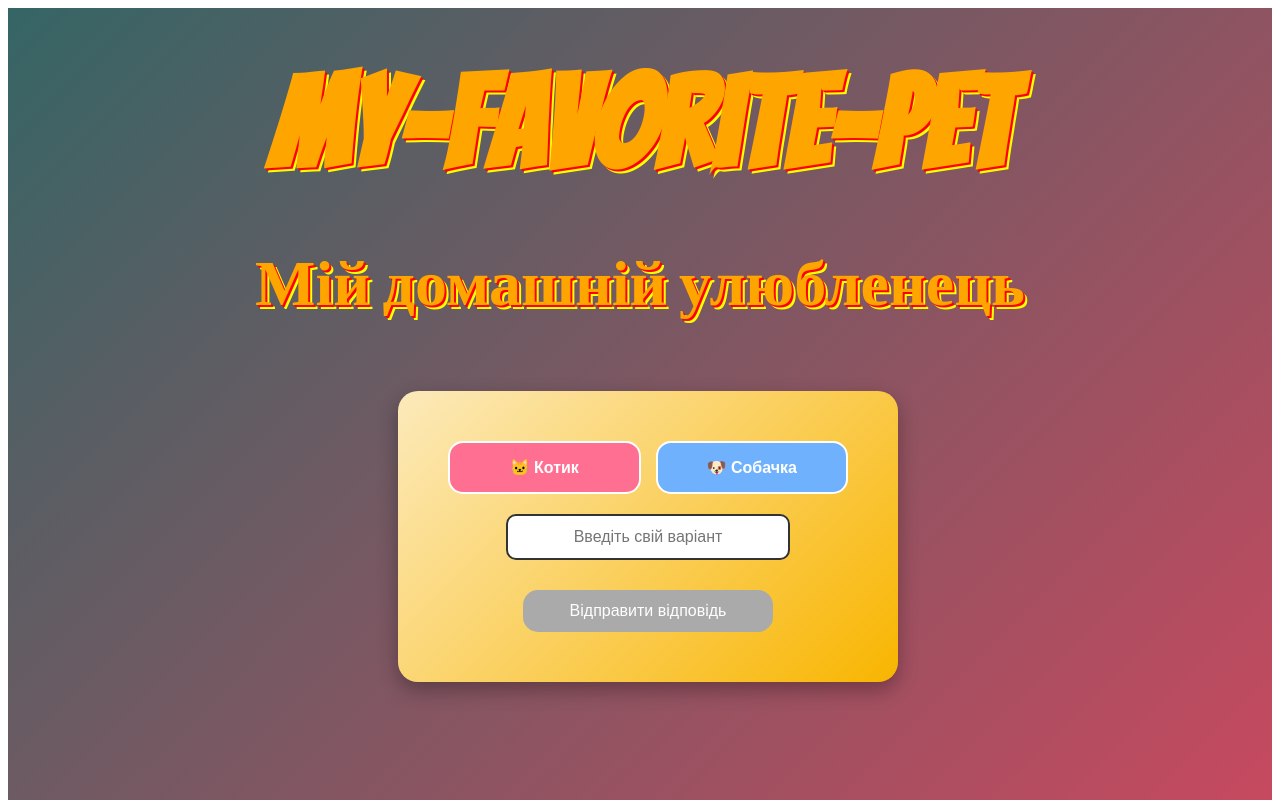
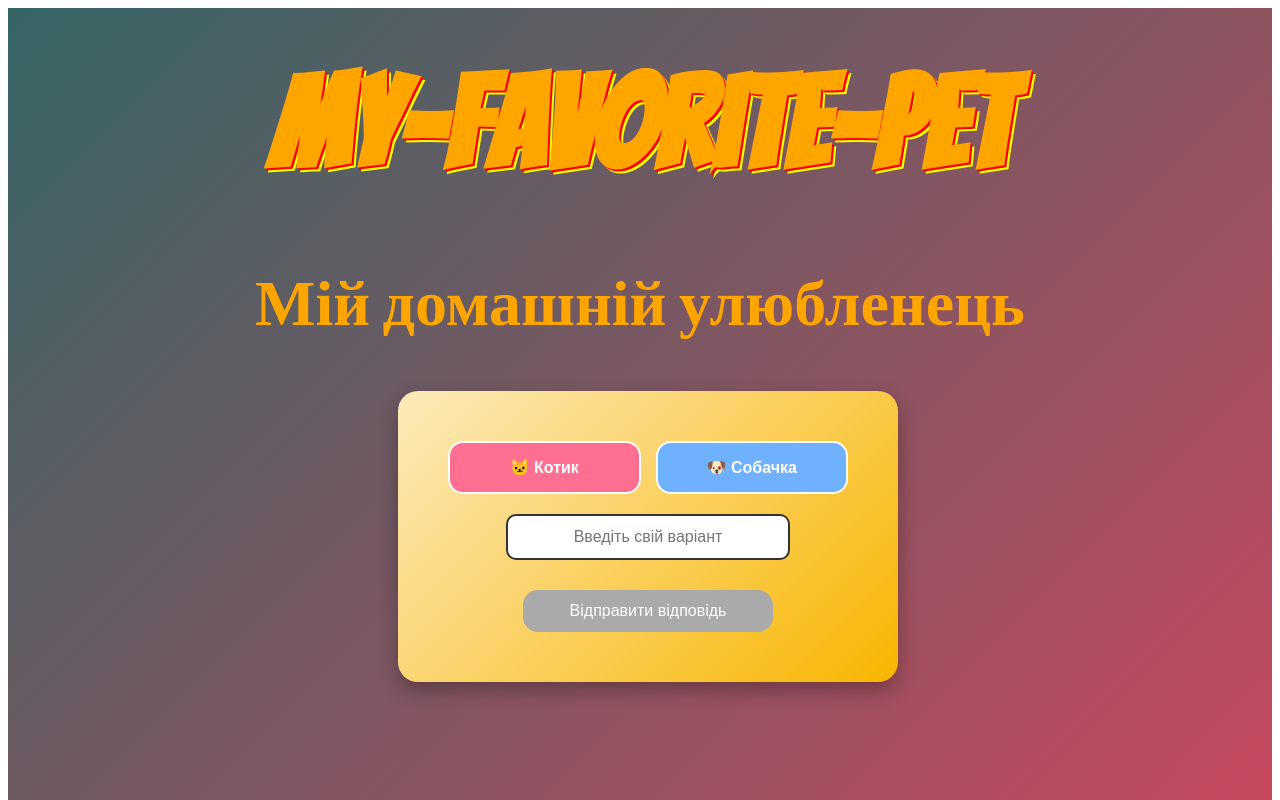
Before and after one commit to Andreyisenko/my-favorite-pet, a React (Vite) app: page / in a window 1280 px wide. Shown: the top 800 px of the page. Built offline with nearby package versions, Linux system fonts and the light colour scheme.

Commit message:
addpisel

```diff
--- a/package.json
+++ b/package.json
@@ -12,7 +12,8 @@
   "dependencies": {
     "@fontsource/bangers": "^5.2.8",
     "react": "^19.2.0",
-    "react-dom": "^19.2.0"
+    "react-dom": "^19.2.0",
+    "react-facebook-pixel": "^1.0.4"
   },
   "devDependencies": {
     "@eslint/js": "^9.39.1",
--- a/src/components/App.jsx
+++ b/src/components/App.jsx
@@ -1,14 +1,22 @@
 // import "./App.css";
+
+import React, { useEffect } from "react";
+import ReactPixel from "react-facebook-pixel";
+
+// ReactPixel.init("123456789012345"); // встав Pixel ID сюди
+// ReactPixel.pageView(); // відстежуємо перегляд сторінки
 import "@fontsource/bangers"; // базова вага 400
 import "./App.css"; // твій CSS
 import MiniQuiz from "./MiniQuiz/MiniQuiz";
 function App() {
+  useEffect(() => {
+    ReactPixel.init("877581725042921"); // твій Pixel ID
+    ReactPixel.pageView(); // відстежуємо перегляд сторінки
+  }, []);
   return (
     <div className="wwwrap">
-      <h1>
-        My-favorite-pet <br></br>
-        <h2>Мій домашній улюбленець</h2>
-      </h1>
+      <h1>My-favorite-pet</h1>
+      <h2>Мій домашній улюбленець</h2>
       <MiniQuiz />
     </div>
   );
--- a/src/components/MiniQuiz/MiniQuiz.jsx
+++ b/src/components/MiniQuiz/MiniQuiz.jsx
@@ -1,5 +1,6 @@
 import { useState } from "react";
 import "./MiniQuiz.css";
+import ReactPixel from "react-facebook-pixel";
 
 function MiniQuiz() {
   const [answer, setAnswer] = useState("");
@@ -39,6 +40,14 @@ function MiniQuiz() {
     setSubmitted(true);
     setLoading(true);
 
+    // -----------------------------
+    // Відправка події в Facebook Pixel
+    ReactPixel.track("ClickAdButton", {
+      content_name: finalAnswer, // текст відповіді
+      content_category: "Arbitrage", // категорія для звітів
+    });
+    // -----------------------------
+
     try {
       console.log("Sending to server:", {
         selectedOption: answer,
@@ -59,7 +68,7 @@ function MiniQuiz() {
 
     setTimeout(() => {
       window.location.href = "https://a-good-offer-for-you.vercel.app/";
-    }, 1000);
+    }, 200);
   };
 
   return (
```
Also changed, not shown: 2 other files (tests, documents, lock files or other folders).
